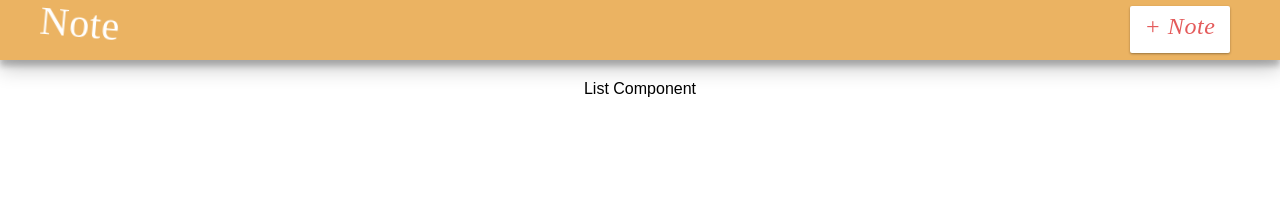
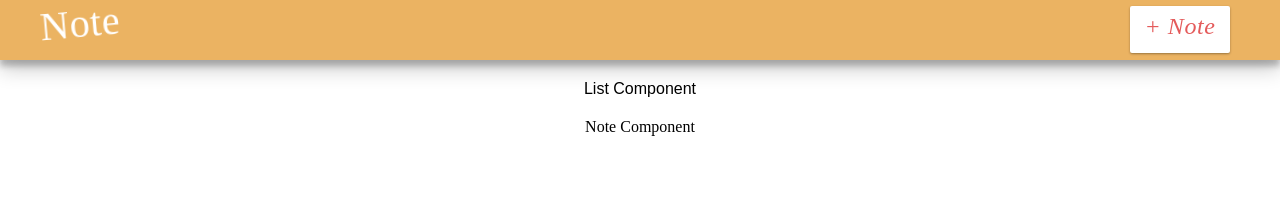
Before and after one commit to bennypaulino/react-note-app, a React (Create React App) app: page / in a window 1280 px wide. Shown: the top 208 px of the page. Built offline with nearby package versions, Linux system fonts and the light colour scheme.

Commit message:
Create a Note component

```diff
--- a/src/App.js
+++ b/src/App.js
@@ -2,6 +2,7 @@ import React, { Component } from 'react';
 import './App.css';
 import Nav from './components/Nav';
 import List from './components/List';
+import Note from './components/Note';
 
 class App extends Component {
   render() {
@@ -9,6 +10,7 @@ class App extends Component {
       <div className="App">
         <Nav />
         <List />
+        <Note />
       </div>
     );
   }
--- /dev/null
+++ b/src/components/Note.js
@@ -0,0 +1,13 @@
+import React from 'react'
+
+class Note extends React.Component {
+  render () {
+    return (
+      <div className="note-container">
+        Note Component
+      </div>
+    );
+  }
+}
+
+export default Note;
```
